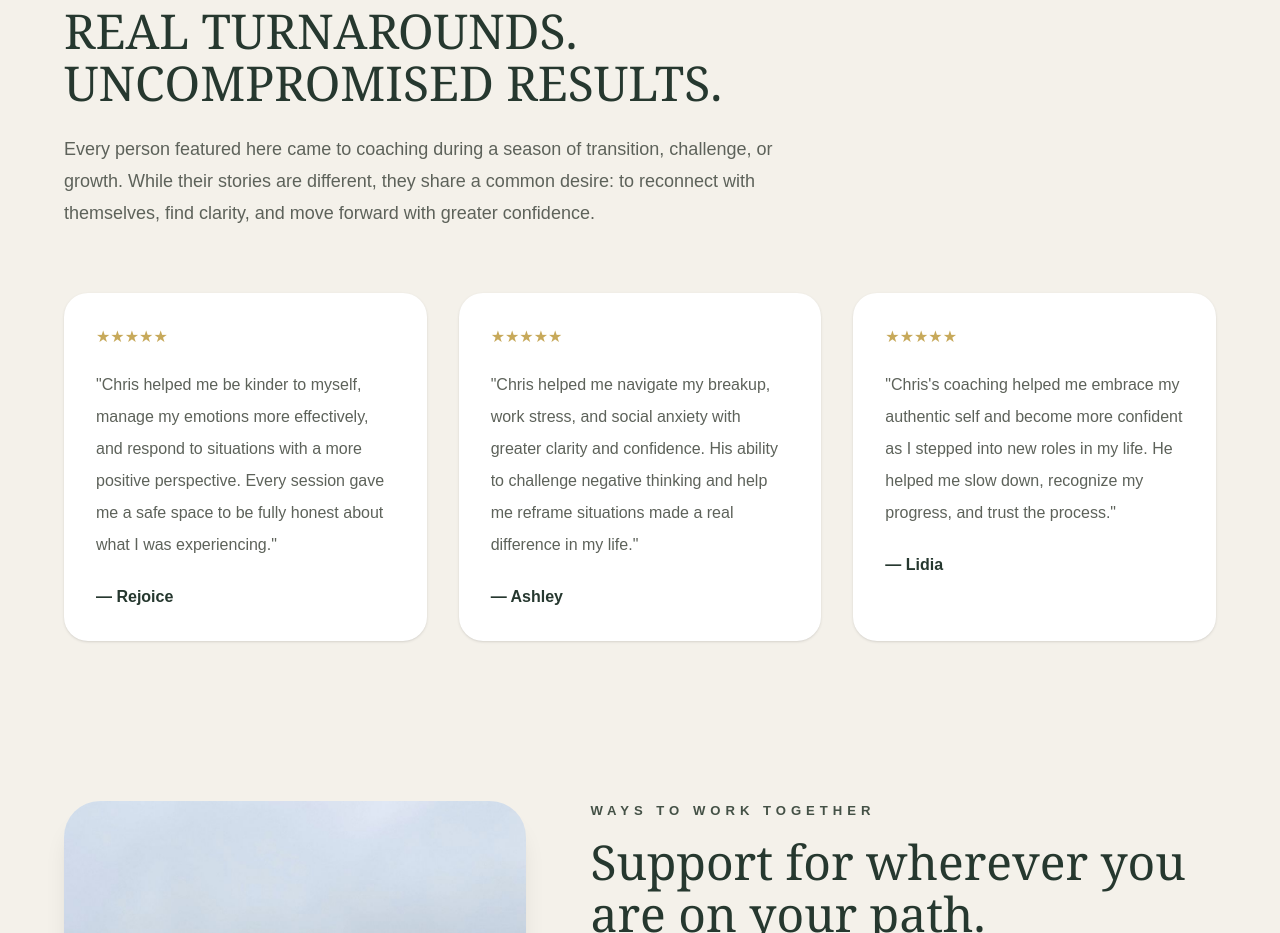
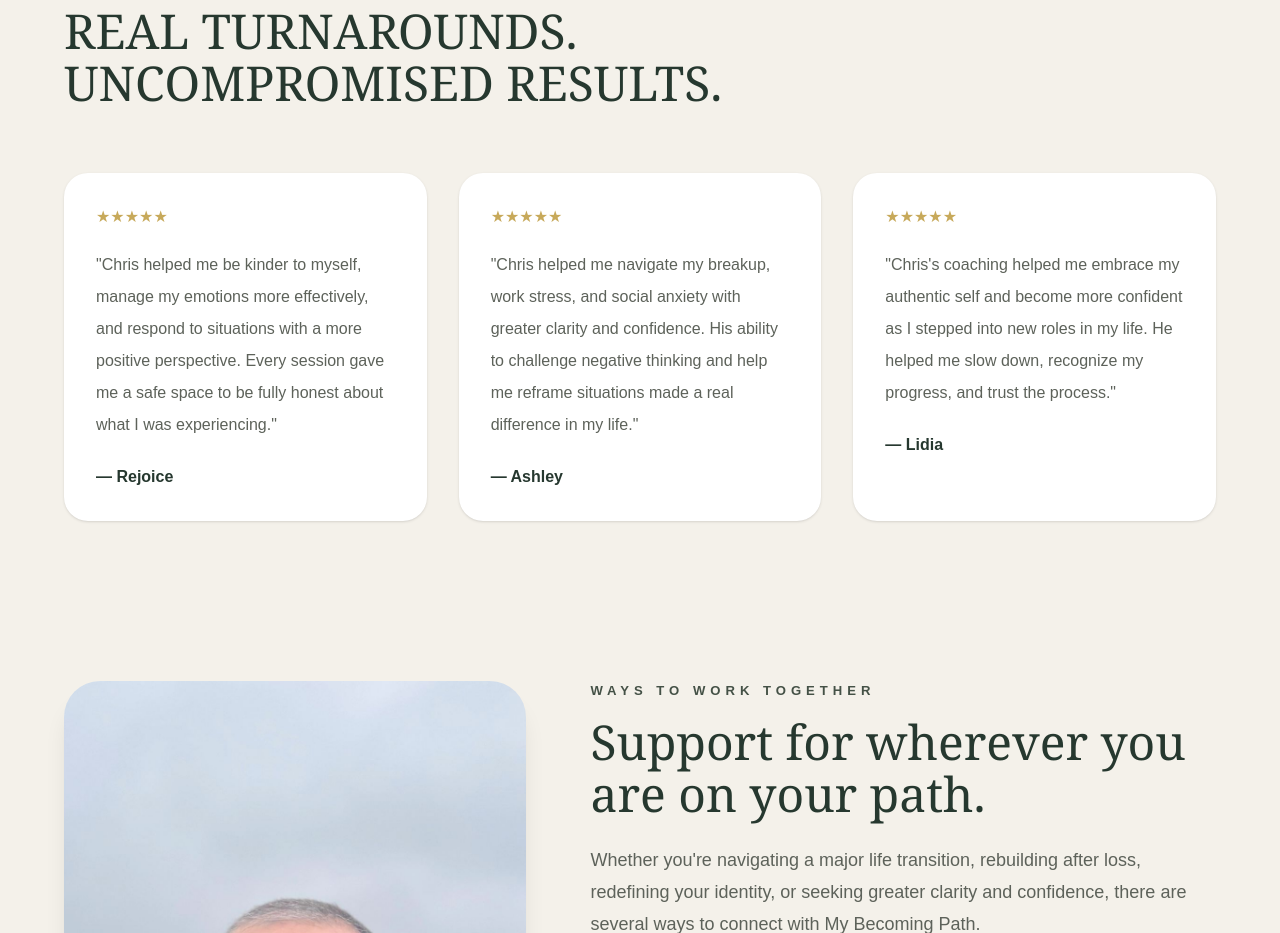
Before and after one commit to mybecomingpath/my-becoming-path, a Next.js app: page / in a window 1280 px wide. Shown: the part 3300-4233 px from the top of the page. Built offline with nearby package versions, Linux system fonts and the light colour scheme.

Commit message:
Update page.tsx

```diff
--- a/app/page.tsx
+++ b/app/page.tsx
@@ -280,10 +280,6 @@ I’m Chris Mamone, and after hosting a podcast with 150+ episodes and writing a
     <h2 className="max-w-3xl font-serif text-5xl leading-[1.08] text-[#26382F]">
 REAL TURNAROUNDS. UNCOMPROMISED RESULTS.    </h2>
 
-    <p className="mt-6 max-w-3xl text-lg leading-8 text-[#5D625A]">
-      Every person featured here came to coaching during a season of transition, challenge, or growth. While their stories are different, they share a common desire: to reconnect with themselves, find clarity, and move forward with greater confidence.
-    </p>
-
     <div className="mt-16 grid gap-8 lg:grid-cols-3">
 
       {/* CARD 1 */}
```
